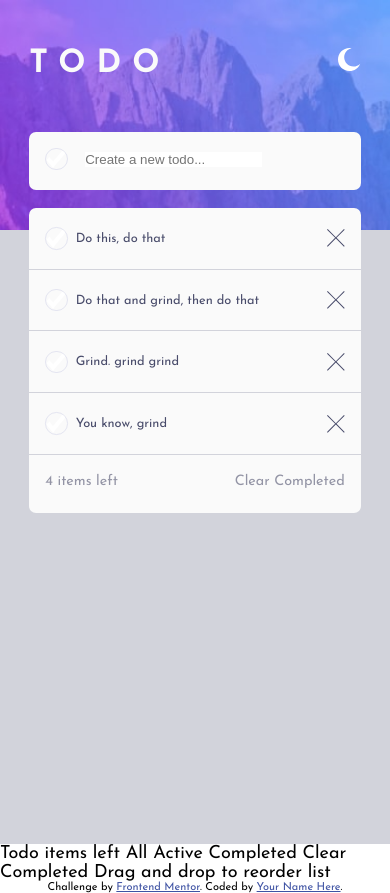
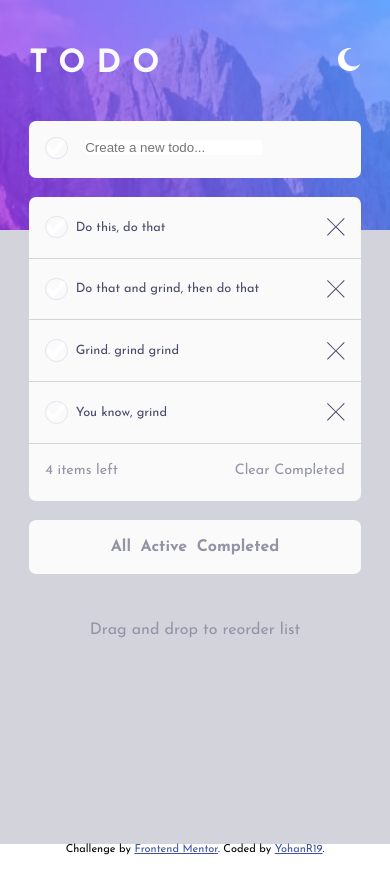
Before and after one commit to Yohanr19/todo-app, a React (Create React App) app: page / in a window 390 px wide. After the commit the page ends 855 px from the top, so only its background shows below. Built offline with nearby package versions, Linux system fonts and the light colour scheme.

Commit message:
finished mobile stateless design

```diff
--- a/public/index.html
+++ b/public/index.html
@@ -6,7 +6,7 @@
 
   <link rel="icon" type="image/png" sizes="32x32" href="./images/favicon-32x32.png">
 
-  <title>Frontend Mentor | Todo app</title>
+  <title>Todo app</title>
 
   <!-- Feel free to remove these styles or customise in your own stylesheet 👍 -->
   <style>
@@ -16,21 +16,9 @@
 </head>
 <body>
     <div id='app'></div>
-  Todo
-
-  <!-- Add dynamic number --> items left
-
-  All
-  Active
-  Completed
-
-  Clear Completed
-
-  Drag and drop to reorder list
-
   <div class="attribution">
     Challenge by <a href="https://www.frontendmentor.io?ref=challenge" target="_blank">Frontend Mentor</a>.
-    Coded by <a href="#">Your Name Here</a>.
+    Coded by <a href="#">YohanR19</a>.
   </div>
 </body>
 </html>
--- a/src/App.js
+++ b/src/App.js
@@ -3,7 +3,7 @@ import './styles/app.css'
 import Header from "./Header";
 import Create from './Create';
 import List from './List';
-
+import Options from './Options';
 
 function App() {
   return (
@@ -11,6 +11,8 @@ function App() {
       <Header />
       <Create />
       <List />
+      <Options />
+      <p className='instruction'>Drag and drop to reorder list</p>
     </div>
   );
 }
--- a/src/List.js
+++ b/src/List.js
@@ -13,11 +13,11 @@ const data = [
      text: 'Do that and grind, then do that',
      isActive: true} ,
      {
-      id: 1,
+      id: 3,
      text: 'Grind. grind grind',
      isActive: true} ,
      {
-     id: 1,
+     id: 4,
      text: 'You know, grind',
     isActive: true} ,
 ]
@@ -27,7 +27,7 @@ const List = () => {
             <>
            {data.map( (item)=>{
                return (
-                <div className='todo-item container'>
+                <div key={item.id} className='todo-item container'>
                     <img src={iconCheck} className='check' alt='check'/>
                     <p className="todo-text">{item.text}</p>
                     <img src={iconClose} className='close' alt='close'/>
--- /dev/null
+++ b/src/Options.js
@@ -0,0 +1,14 @@
+import React from 'react'
+import './styles/app.css'
+
+const Options = () => {
+    return (
+        <div className='options-container'>
+            <h3>All</h3>
+            <h3>Active</h3>
+            <h3>Completed</h3>
+        </div>
+    )
+}
+
+export default Options
--- a/src/styles/app.css
+++ b/src/styles/app.css
@@ -15,10 +15,9 @@ header{
     width: 85%;
     margin: 0 auto;
     padding-top: 3rem;
-    padding-bottom: 2.1rem;
+    padding-bottom: 1.4rem;
     display: flex;
     justify-content: space-between;
-
 }
 .title{
     text-transform: uppercase;
@@ -95,3 +94,23 @@ header{
 .clear-items{
     float: right;
 }
+.options-container{
+    padding: 1.2rem 0;
+    display: flex;
+    justify-content: center;
+    width: 85%;
+    margin: 1.15rem auto;
+    background-color: var(--LTveryLightGray);
+    border-radius: 7px;
+}
+.options-container h3{
+    padding: 0 0.3rem;
+    color: var(--LTdarkGrayishBlue);
+    font-size: 1rem;
+}
+.instruction{
+    margin-top: 3rem;
+    color: var(--LTdarkGrayishBlue);
+    text-align: center;
+    font-size: 1rem;
+}
```
